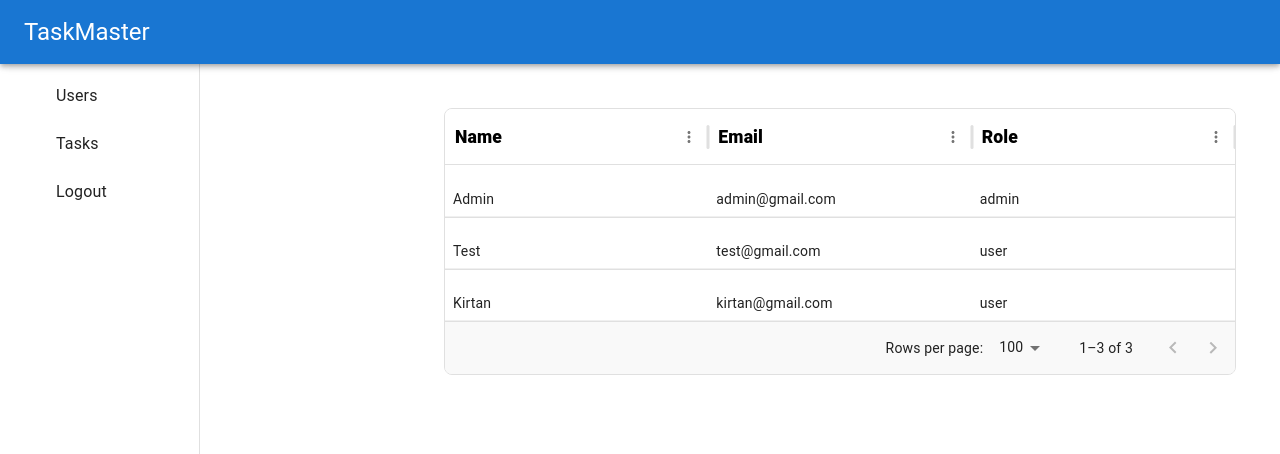
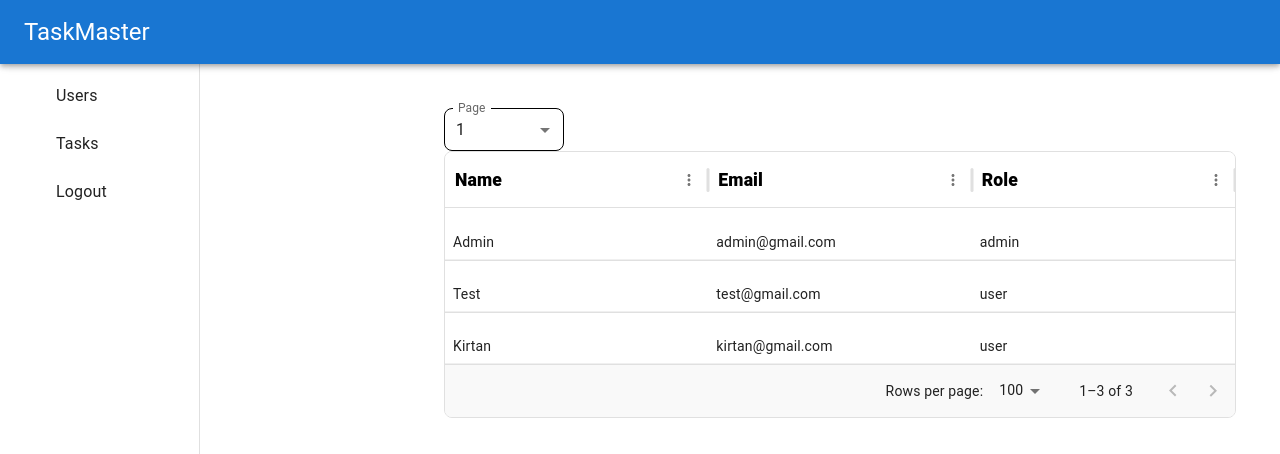
Before and after one commit to KirtanV19/MUI, a React (Vite) app: page /users in a window 1280 px wide. Shown: the top 454 px of the page. Built offline with nearby package versions, Linux system fonts and the light colour scheme; data requests are answered from the project's data file; some icons are missing.

Commit message:
Solve bugs:- Limit holds the old value

```diff
--- a/src/App.jsx
+++ b/src/App.jsx
@@ -12,7 +12,7 @@ import { Provider } from "react-redux";
 import Register from "./components/Register";
 import Login from "./components/Login";
 import ForgotPassword from "./components/ForgotPassword";
-import CustomSelect from "./shared/CustomSelect";
+
 const App = () => {
   return (
     <BrowserRouter>
@@ -28,7 +28,6 @@ const App = () => {
             <Route path="/register" element={<Register />} />
             <Route path="/login" element={<Login />} />
             <Route path="/forgot" element={<ForgotPassword />} />
-            <Route path="/select" element={<CustomSelect />} />
           </Routes>
         </ThemeProvider>
       </Provider>
--- a/src/components/Users.jsx
+++ b/src/components/Users.jsx
@@ -3,15 +3,23 @@ import CustomTable from "../shared/CustomTable";
 import { useSelector, useDispatch } from "react-redux";
 import { fetchUsers } from "../redux/slices/user.slices";
 import useFilter from "../hooks/useFilter";
+import CustomSelect from "../shared/CustomSelect";
+import useLimit from "../hooks/useLimit";
+import { Box } from "@mui/material";
 
 const Users = () => {
     const { items, loading, error } = useSelector((state) => state.users);
     const dispatch = useDispatch();
     const { filter, setFilter } = useFilter();
+    const { limit, setLimit } = useLimit()
 
     useEffect(() => {
         dispatch(fetchUsers({ params: { ...filter } }));
     }, [dispatch, filter]);
+
+    useEffect(() => {
+        console.log("limit updated:", limit);
+    }, [limit]);
 
     console.log("Users:- ", items);
 
@@ -27,6 +35,9 @@ const Users = () => {
 
     return (
         <div style={{ padding: 20 }}>
+            <Box>
+                <CustomSelect limit={limit} setLimit={setLimit} />
+            </Box>
             <CustomTable data={items} columns={columns} loading={loading} />
         </div>
     );
--- /dev/null
+++ b/src/hooks/useLimit.js
@@ -0,0 +1,8 @@
+import { useState } from "react";
+
+const useLimit = () => {
+  const [limit, setLimit] = useState(1);
+  return { limit, setLimit };
+};
+
+export default useLimit;
--- a/src/shared/CustomSelect/index.jsx
+++ b/src/shared/CustomSelect/index.jsx
@@ -1,20 +1,18 @@
 import { Box, FormControl, InputLabel, Select, MenuItem } from "@mui/material";
-import { useState } from "react";
 
-const CustomSelect = ({ ...props }) => {
-    const [value, setValue] = useState('');
-
+const CustomSelect = ({ limit, setLimit, ...props }) => {
     const handleChange = (e) => {
-        const newValue = e.target.value;
-        setValue(newValue);
-        console.log("value:- ", newValue);
+        const newLimit = Number(e.target.value);
+        console.log("newLimit: ", newLimit);
+        setLimit(newLimit);
+        console.log('limit:-', limit)
     };
 
     return (
         <Box sx={{ maxWidth: 120 }}>
             <FormControl fullWidth>
                 <InputLabel>Page</InputLabel>
-                <Select label="Page" value={value} onChange={handleChange} {...props}>
+                <Select label="Page" value={limit} onChange={handleChange} {...props}>
                     {[1, 2, 5, 10].map((num) => (
                         <MenuItem key={num} value={num}>
                             {num}
```
